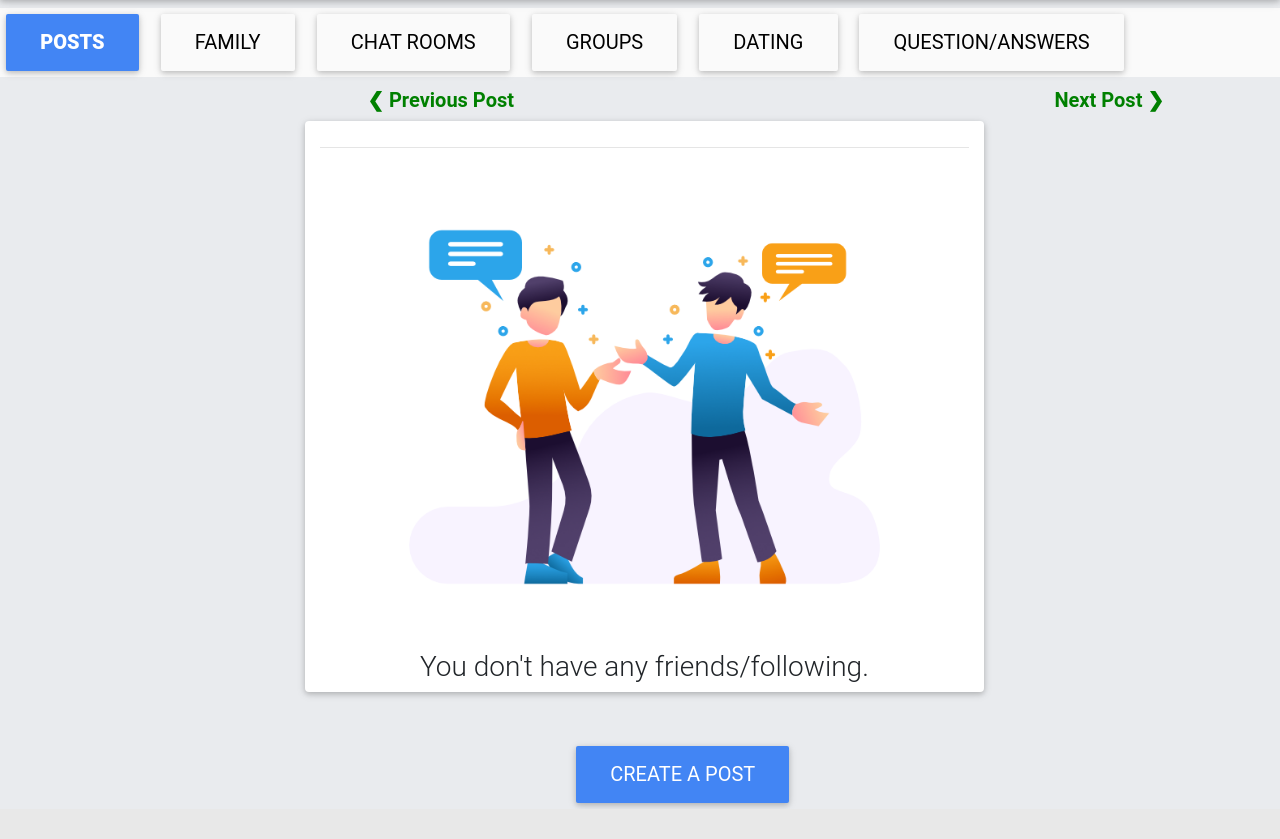
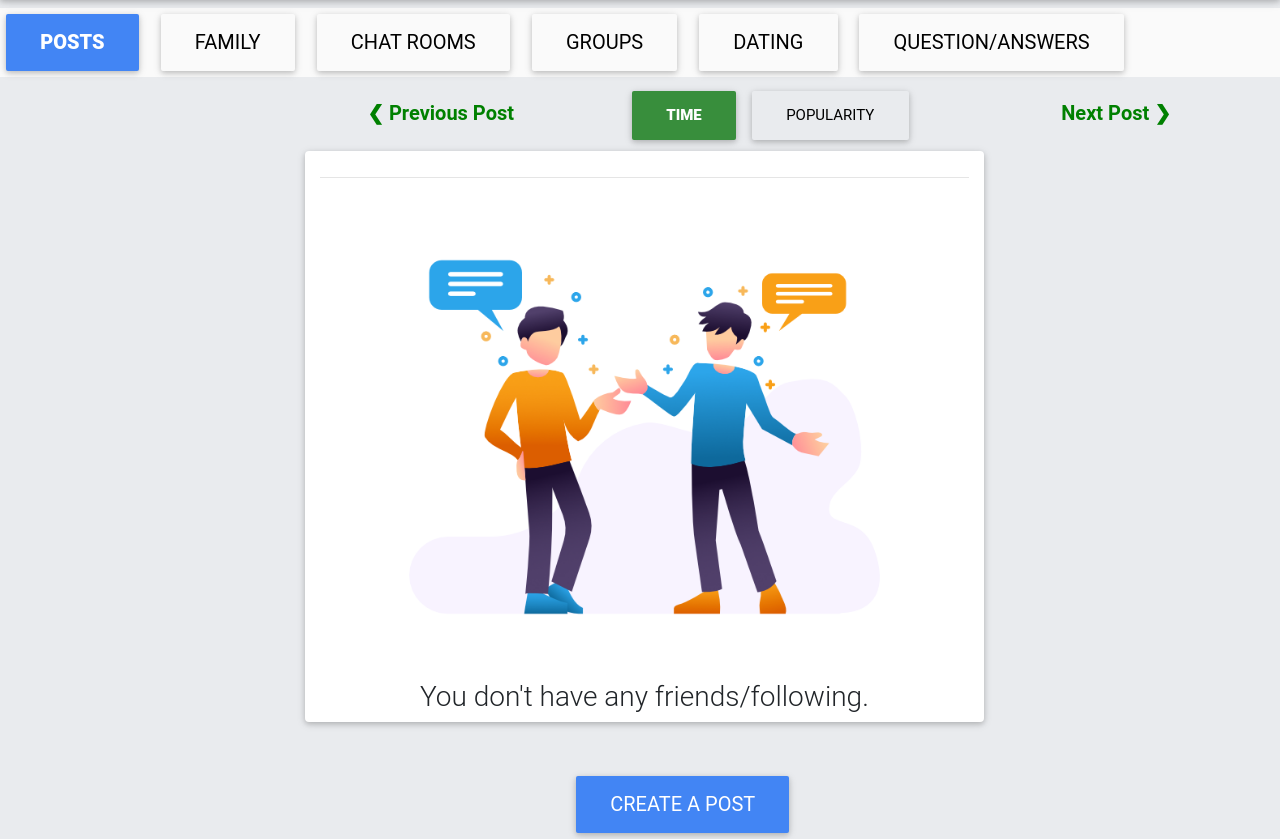
Before and after one commit to arbmf/SNFE, a Flask app: page / in a window 1280 px wide. Shown: the part 62-901 px from the top of the page. Before the commit the page ends 870 px from the top, so only its background shows below. Run offline with Flask 3, Linux system fonts and the light colour scheme; the visitor is signed in with stand-in values (Sample User, id 1); data comes from the database, SQL or seed files in the repository; data that the repository does not hold is empty; some libraries are stand-ins or nearby versions; some web fonts are replaced.

Commit message:
Added order by time,popularity

```diff
--- a/app/main/routes.py
+++ b/app/main/routes.py
@@ -12,9 +12,9 @@ from app.posts.utils import save_post_image
 from werkzeug.exceptions import NotFound, Unauthorized
 main = Blueprint('main', __name__)
 
-
 @main.route("/", methods=['GET', 'POST'])
-def home():
+@main.route("/home/<string:order>", methods=['GET', 'POST'])
+def home(order='time'):
     users = []
     form = RegistrationForm()
     if form.validate_on_submit():
@@ -32,9 +32,6 @@ def home():
         db.session.commit()
         # user = db.session.query(User).get(current_user.id)
 
-        print("Users")
-        print(user.roles)
-        print(current_user.roles)
         # Login the user with the session duration set
         login_user(user, duration=timedelta)
         # Second argument is optional, uses to assign what category the message is
@@ -44,19 +41,20 @@ def home():
         posts = Post.query.order_by(Post.DatePosted.desc()).all()
         # users = User.query.filter(User.id != current_user.id).order_by(
         #     func.random()).limit(3).all()
-        print("Users")
-        print(current_user.roles)
         tempUsers = User.query.filter(
             User.id != current_user.id).order_by(func.random()).all()
         likes = {}
         for i in range(len(posts)):
             likes[posts[i]] = len(posts[i].LikedUsers.all())
-        print(likes)
         for tempUser in tempUsers:
             if not current_user.is_following(tempUser) and len(users) <= 2:
                 users.append(tempUser)
-
-        return render_template('user-index.html', posts=likes, users=users, active='home')
+        if order=='popularity':
+            sorted_likes = sorted(likes.items(),key=lambda item : item[1],reverse=True)
+            likes = {k: v for k, v in sorted_likes}
+            return render_template('user-index.html', posts=likes, users=users, active='home',subactive='popularity')
+        else:
+            return render_template('user-index.html', posts=likes, users=users, active='home',subactive='time')
 
     # posts = Post.query.order_by(Post.DatePosted.desc())
     return render_template('register.html', form=form)
--- a/app/templates/user-index.html
+++ b/app/templates/user-index.html
@@ -2,7 +2,7 @@
 {% block content%}
     <div style="background-color: #FAFAFA" >
         <h1>
-            <a href="{{ url_for('main.home') }}" class="btn  {% if active == 'home' %} btn-primary activenav{% endif %}">
+            <a href="{{ url_for('main.home',order='time') }}" class="btn  {% if active == 'home' %} btn-primary activenav{% endif %}">
                 <div style="color: black;font-size: 20px; {% if active == 'home' %} color:white; {% endif %}" >
                     Posts
                 </div>
@@ -41,13 +41,23 @@
     </div>
 <div style = "position:relative;color: green; height: 40px;">
     <a class="prev" style="left:30%;" onclick="plusSlides(-1)">
-            &emsp;&emsp;&emsp;&emsp;&emsp;&emsp;&emsp;&emsp;&emsp;&emsp;&emsp;&emsp;&emsp;&emsp;&emsp;&emsp;&emsp;&emsp;&#10094; Previous Post
+            &emsp;&emsp;&emsp;&emsp;&emsp;&emsp;&emsp;&emsp;&emsp;&emsp;&emsp;&emsp;&emsp;&emsp;&emsp;&emsp;&emsp;&emsp;&#10094; Previous Post &emsp;&emsp;&emsp;&emsp;&emsp;
     </a>
+    <a href="{{ url_for('main.home',order='time') }}" class="btn  {% if subactive == 'time' %} btn-green activenav{% endif %}">
+                <div style="color: black;font-size: 15px; {% if subactive == 'time' %} color:white; {% endif %}" >
+                    Time
+                </div>
+            </a>
+    <a href="{{ url_for('main.home',order='popularity') }}" class="btn  {% if subactive == 'popularity' %} btn-green activenav{% endif %}">
+                <div style="color: black;font-size: 15px; {% if subactive == 'popularity' %} color:white; {% endif %}" >
+                    Popularity
+                </div>
+            </a>
     <a class="next" style="right:30%;" onclick="plusSlides(1)">
-            &emsp;&emsp;&emsp;&emsp;&emsp;&emsp;&emsp;&emsp;&emsp;&emsp;&emsp;&emsp;&emsp;&emsp;&emsp;&emsp;&emsp;&emsp;&emsp;&emsp;&emsp;&emsp;&emsp;&emsp;&emsp;&emsp; Next Post &#10095;
+            &emsp;&emsp;&emsp;&emsp;&emsp;&emsp;&emsp;Next Post &#10095;
     </a>
 </div>
-<div class="container" style="padding-left:250px;">
+<div class="container" style="padding-left:250px;padding-top: 30px;">
 
     <div class="row" style=" margin-top: -52px;">
         <section class="my-5 col-xl-9 card" style="background-color: white; padding-top: 10px;">
```
